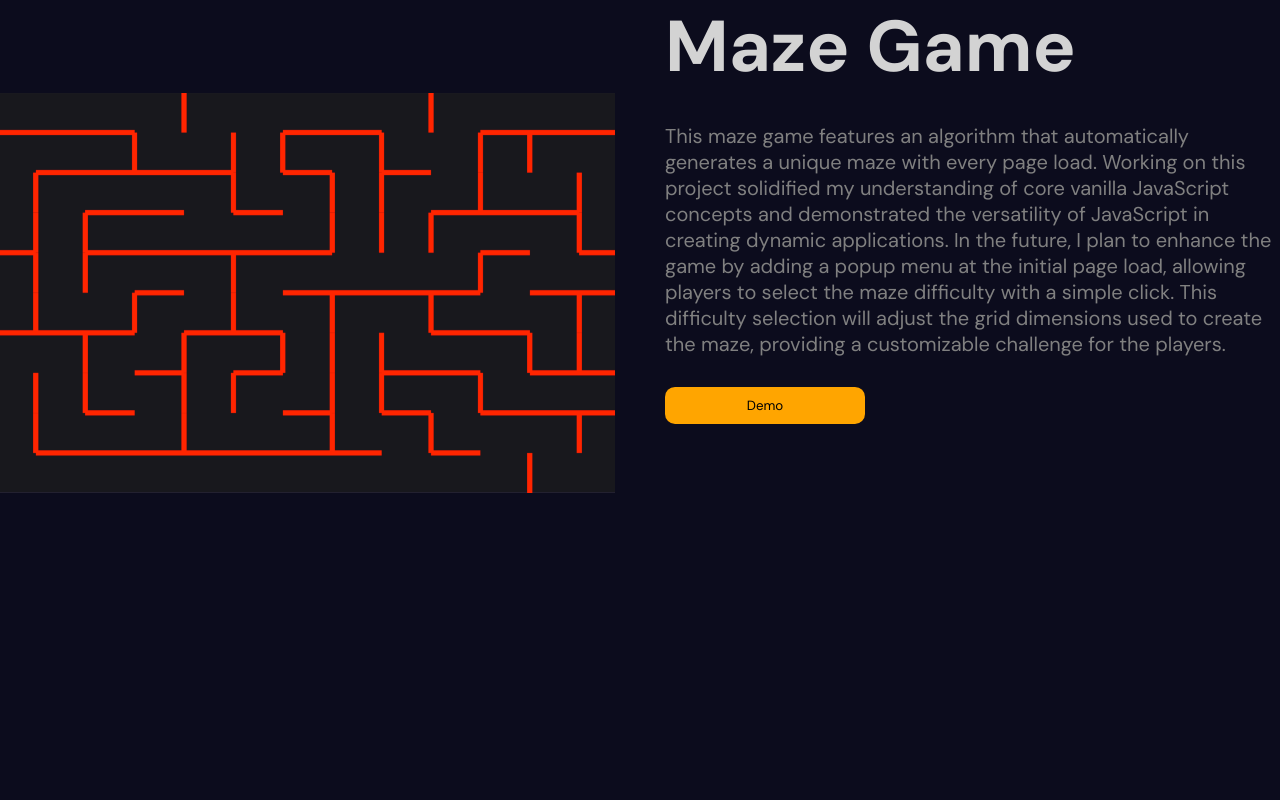
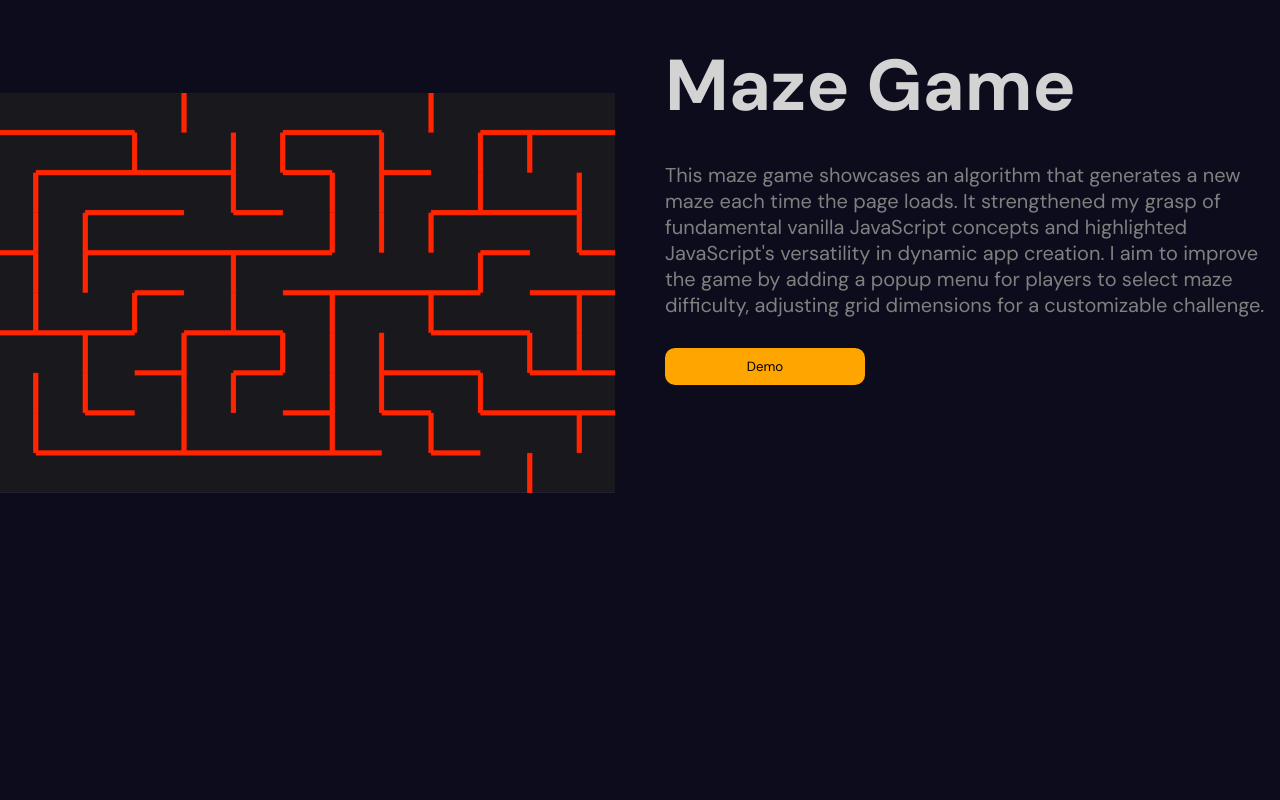
Before and after one commit to Dennis231708/DennisWells_Portfolio2024, a React (Vite) app: page / in a window 1280 px wide. Shown: the part 1860-2660 px from the top of the page. Built offline with nearby package versions, Linux system fonts and the light colour scheme.

Commit message:
updated portfolio discs
updated portfolio discs

```diff
--- a/src/components/portfolio/Portfolio.jsx
+++ b/src/components/portfolio/Portfolio.jsx
@@ -7,7 +7,7 @@ const items = [
     id: 1,
     title: "Maze Game",
     img: "/mazegamess.png",
-    desc: "This maze game features an algorithm that automatically generates a unique maze with every page load. Working on this project solidified my understanding of core vanilla JavaScript concepts and demonstrated the versatility of JavaScript in creating dynamic applications. In the future, I plan to enhance the game by adding a popup menu at the initial page load, allowing players to select the maze difficulty with a simple click. This difficulty selection will adjust the grid dimensions used to create the maze, providing a customizable challenge for the players.",
+    desc: "This maze game showcases an algorithm that generates a new maze each time the page loads. It strengthened my grasp of fundamental vanilla JavaScript concepts and highlighted JavaScript's versatility in dynamic app creation. I aim to improve the game by adding a popup menu for players to select maze difficulty, adjusting grid dimensions for a customizable challenge.",
     link: "https://denniswellsmazegame.netlify.app/",
   },
   {
@@ -28,7 +28,7 @@ const items = [
     id: 4,
     title: "Feedback App",
     img: "/feedbackuiss.png",
-    desc: "This React application enables users to share their thoughts on products by leaving comments and ratings out of 10. It's been a great learning experience - not only did I deepen my understanding of state and hooks, but I also discovered the significance of the context API in larger-scale projects. Structuring React projects became clearer as I delved into this app, reinforcing key concepts like props, state, form handling, lists, and keys. The project underscored the importance of organization, and I found that utilizing the context API greatly simplifies data management compared to passing props throughout the entire project tree.",
+    desc: "This React app lets users share thoughts on products through comments and ratings. It was a valuable learning experience, deepening my grasp of state, hooks, and the context API's role in larger projects. Structuring React apps became clearer as I explored this project, reinforcing concepts like props, state, form handling, lists, and keys. Using the context API simplified data management, highlighting the importance of organization over prop passing across the project tree.",
     link: "https://dwfeedbackui.netlify.app/",
   },
 ];
```
